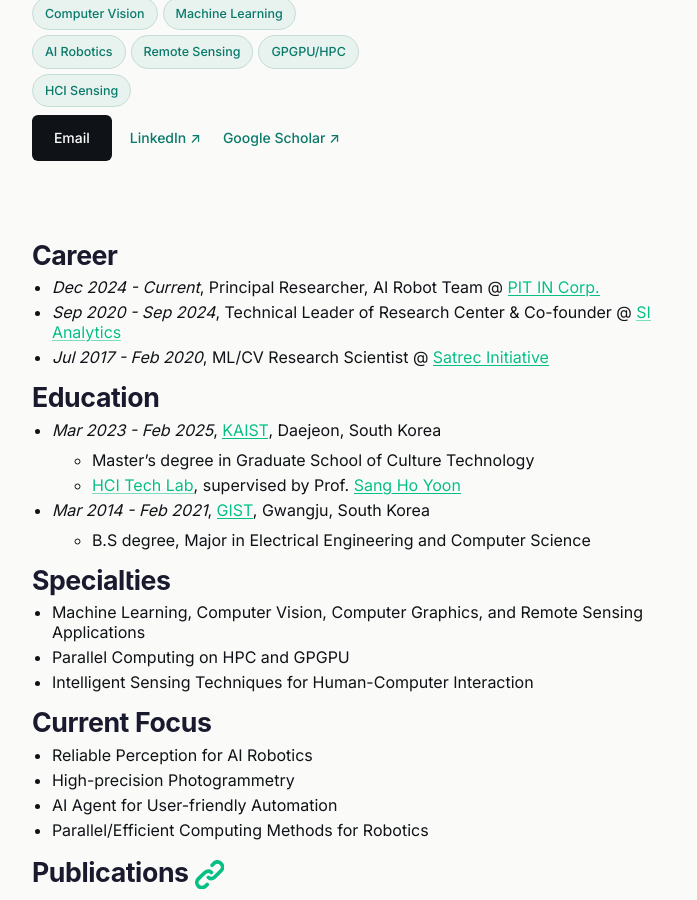
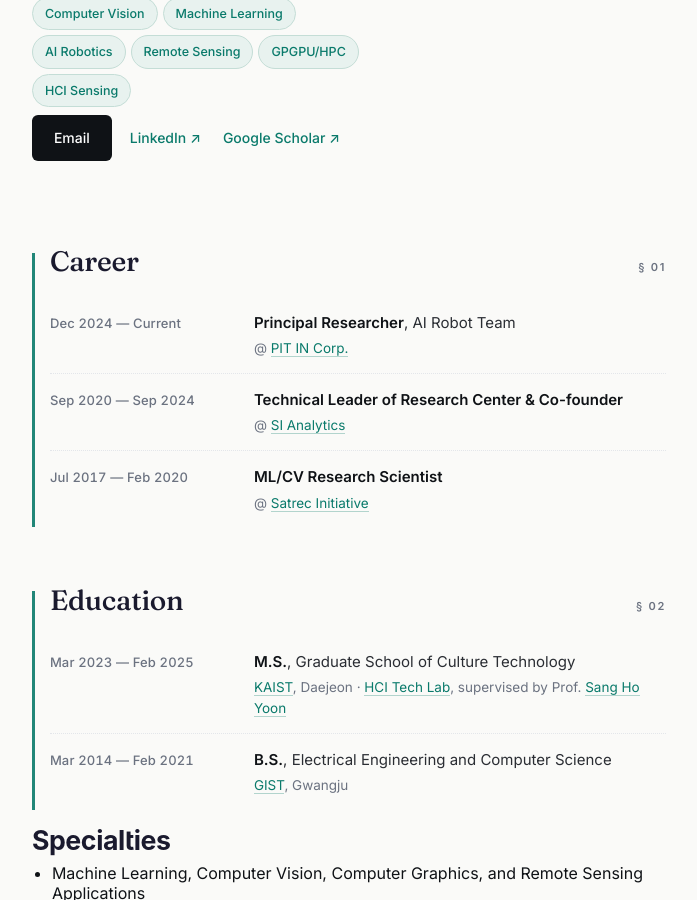
Before and after one commit to mikigom/mikigom.github.io, a Jekyll site: the page built from index.md, in a window 1280 px wide and 900 px high, scrolled down 643 px. Shown: the whole window, without its empty margins (291-988 px from the left). Built offline with Jekyll 4.4.1, drawn with Linux system fonts in a browser that asks for light colours.

Commit message:
feat(sections): Career + Education as row-list sections

```diff
--- a/index.md
+++ b/index.md
@@ -40,20 +40,57 @@
   </div>
 </section>
 
-<section class="card card--timeline" markdown="1">
-#### Career
-  * *Dec 2024 - Current*, Principal Researcher, AI Robot Team @ [PIT IN Corp.](https://pitin-ev.com/)
-  * *Sep 2020 - Sep 2024*, Technical Leader of Research Center & Co-founder @ [SI Analytics](https://www.si-analytics.ai/eng)
-  * *Jul 2017 - Feb 2020*, ML/CV Research Scientist @ [Satrec Initiative](https://www.satreci.com/)
+<section class="section">
+  <header class="section__head">
+    <h2>Career</h2>
+    <span class="section__num">§ 01</span>
+  </header>
+  <div class="row-list">
+    <div class="row">
+      <div class="row__when">Dec 2024 — Current</div>
+      <div class="row__what">
+        <strong>Principal Researcher</strong>, AI Robot Team
+        <div class="row__sub">@ <a href="https://pitin-ev.com/">PIT IN Corp.</a></div>
+      </div>
+    </div>
+    <div class="row">
+      <div class="row__when">Sep 2020 — Sep 2024</div>
+      <div class="row__what">
+        <strong>Technical Leader of Research Center & Co-founder</strong>
+        <div class="row__sub">@ <a href="https://www.si-analytics.ai/eng">SI Analytics</a></div>
+      </div>
+    </div>
+    <div class="row">
+      <div class="row__when">Jul 2017 — Feb 2020</div>
+      <div class="row__what">
+        <strong>ML/CV Research Scientist</strong>
+        <div class="row__sub">@ <a href="https://www.satreci.com/">Satrec Initiative</a></div>
+      </div>
+    </div>
+  </div>
 </section>
 
-<section class="card card--timeline" markdown="1">
-#### Education
-  * *Mar 2023 - Feb 2025*, [KAIST](https://www.kaist.ac.kr/en/), Daejeon, South Korea
-    * Master's degree in Graduate School of Culture Technology
-    * [HCI Tech Lab](https://hcitech.org/), supervised by Prof. [Sang Ho Yoon](https://sanghoy.com/)
-  * *Mar 2014 - Feb 2021*, [GIST](https://www.gist.ac.kr/en/main.html), Gwangju, South Korea
-    * B.S degree, Major in Electrical Engineering and Computer Science
+<section class="section">
+  <header class="section__head">
+    <h2>Education</h2>
+    <span class="section__num">§ 02</span>
+  </header>
+  <div class="row-list">
+    <div class="row">
+      <div class="row__when">Mar 2023 — Feb 2025</div>
+      <div class="row__what">
+        <strong>M.S.</strong>, Graduate School of Culture Technology
+        <div class="row__sub"><a href="https://www.kaist.ac.kr/en/">KAIST</a>, Daejeon · <a href="https://hcitech.org/">HCI Tech Lab</a>, supervised by Prof. <a href="https://sanghoy.com/">Sang Ho Yoon</a></div>
+      </div>
+    </div>
+    <div class="row">
+      <div class="row__when">Mar 2014 — Feb 2021</div>
+      <div class="row__what">
+        <strong>B.S.</strong>, Electrical Engineering and Computer Science
+        <div class="row__sub"><a href="https://www.gist.ac.kr/en/main.html">GIST</a>, Gwangju</div>
+      </div>
+    </div>
+  </div>
 </section>
 
 <section class="card-grid">
```
